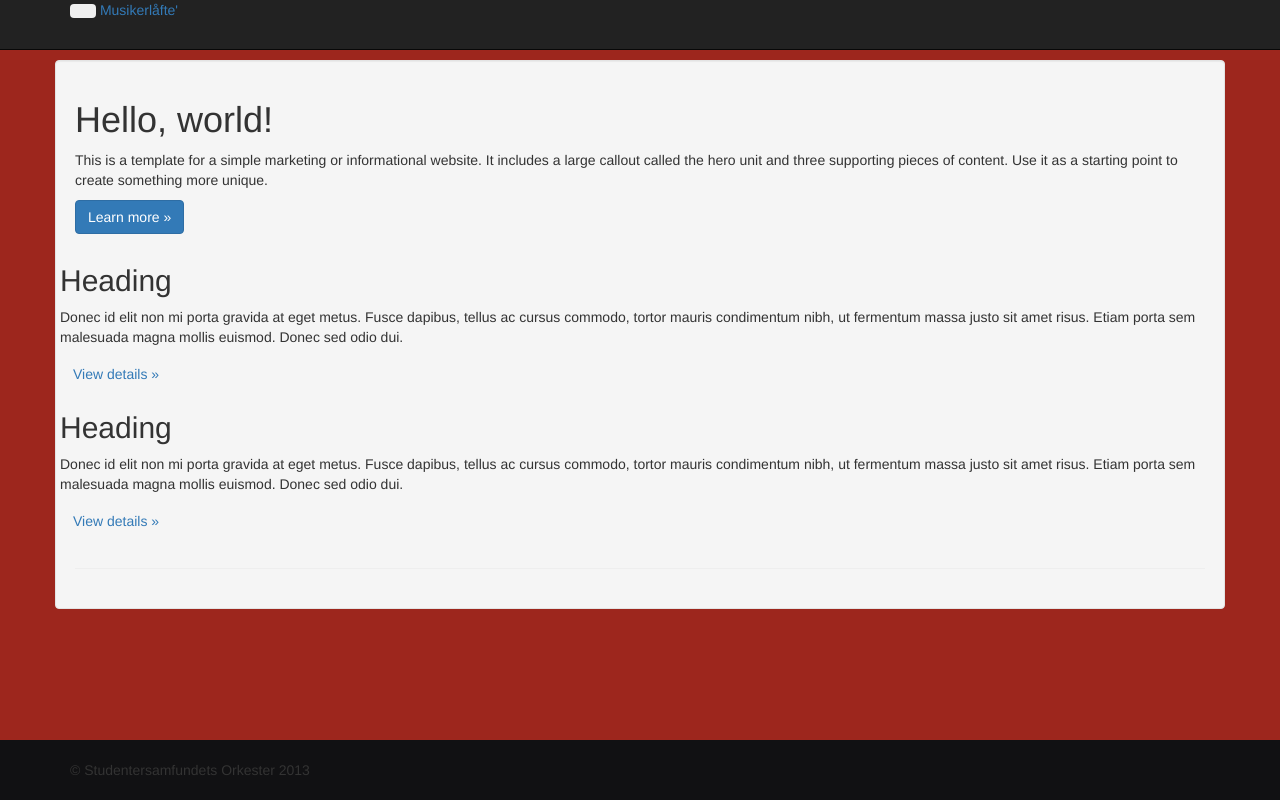
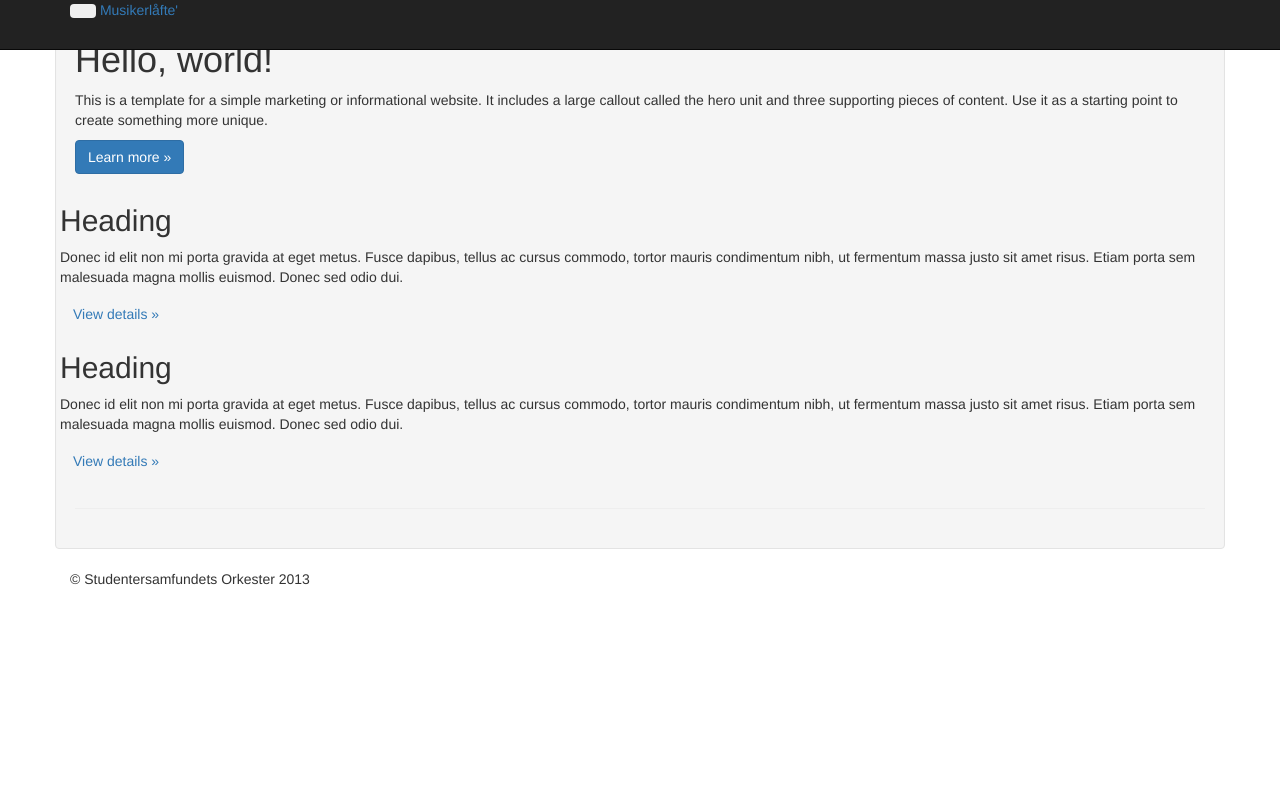
Before and after one commit to laafte/bull1, a Django app: page / in a window 1280 px wide. Run offline with Django 3.2, Linux system fonts and the light colour scheme; data that the repository does not hold is empty; some libraries are stand-ins or nearby versions.

Commit message:
move styles to css file

```diff
--- a/bull/templates/base.html
+++ b/bull/templates/base.html
@@ -9,187 +9,8 @@
 
 <!-- Le styles -->
 <link href="//netdna.bootstrapcdn.com/twitter-bootstrap/2.3.1/css/bootstrap-combined.min.css" rel="stylesheet">
-<style type="text/css">
-  body {
-    background-color: #9d261d;
-  }
+<link href="{{ STATIC_URL }}css/style.css" rel="stylesheet">
 
-    /* Sticky footer styles
-    -------------------------------------------------- */
-
-  html,
-  body {
-    height: 100%;
-    position: relative;
-    /* The html and body elements cannot have any padding or margin. */
-  }
-
-    /* Modal error message */
-  #login_error {
-    position: absolute;
-    top: 60px;
-    right: 10px;
-  }
-
-    /* Wrapper for page content to push down footer */
-  #wrap {
-    min-height: 100%;
-    height: auto !important;
-    height: 100%;
-    /* Negative indent footer by it's height */
-    margin: 0 auto -60px;
-  }
-
-    /* Set the fixed height of the footer here */
-  #push,
-  #footer {
-    height: 60px;
-  }
-
-  #footer {
-    background-color: #111113;
-  }
-
-    /* Lastly, apply responsive CSS fixes as necessary */
-  @media (max-width: 767px) {
-    #footer {
-      margin-left: -20px;
-      margin-right: -20px;
-      padding-left: 20px;
-      padding-right: 20px;
-    }
-
-    #wrap > .container {
-      margin-top: -60px;
-    }
-  }
-
-  @media (max-width: 980px) {
-    #wrap > .container {
-      margin-top: -60px;
-    }
-  }
-
-  #wrap > .container {
-    padding-top: 60px;
-  }
-
-  .container .credit {
-    margin: 20px 0;
-  }
-
-    /* CSS for sidenav */
-  .bs-docs-sidenav {
-  {#  width: 170px;#} {#  margin: 30px 0 0;#} {#  padding: 0;#} background-color: #fff;
-    -webkit-border-radius: 6px;
-    -moz-border-radius: 6px;
-    border-radius: 6px;
-    -webkit-box-shadow: 0 1px 4px rgba(0, 0, 0, .065);
-    -moz-box-shadow: 0 1px 4px rgba(0, 0, 0, .065);
-    box-shadow: 0 1px 4px rgba(0, 0, 0, .065);
-  }
-
-  .bs-docs-sidenav > li > a {
-    border: 1px solid #E5E5E5;
-    /*display: block;*/
-    /*margin: 0 0 -1px;*/
-    padding: 8px 14px;
-  }
-
-  .bs-docs-sidenav > li:first-child > a {
-    border-radius: 6px 6px 0 0;
-  }
-
-  .bs-docs-sidenav > li:last-child > a {
-    border-radius: 0 0 6px 6px;
-  }
-
-  .bs-docs-sidenav > .active > a {
-    border: 0 none;
-    box-shadow: 1px 0 0 rgba(0, 0, 0, 0.1) inset, -1px 0 0 rgba(0, 0, 0, 0.1) inset;
-    padding: 9px 15px;
-    position: relative;
-    text-shadow: 0 1px 0 rgba(0, 0, 0, 0.15);
-    z-index: 2;
-  }
-
-  .bs-docs-sidenav .icon-chevron-right {
-    float: right;
-    margin-right: -6px;
-    margin-top: 2px;
-    opacity: 0.25;
-  }
-
-  .bs-docs-sidenav > li > a:hover {
-    background-color: #F5F5F5;
-  }
-
-  .bs-docs-sidenav a:hover .icon-chevron-right {
-    opacity: 0.5;
-  }
-
-  .bs-docs-sidenav .active .icon-chevron-right, .bs-docs-sidenav .active a:hover .icon-chevron-right {
-    /*background-image: url("../img/glyphicons-halflings-white.png");*/
-    opacity: 1;
-  }
-
-  .bs-docs-sidenav.affix {
-    width: 140px;
-    position: fixed;
-  }
-
-  .bs-docs-sidenav.affix-bottom {
-    position: absolute;
-    top: auto;
-    bottom: 100px;
-    width: 140px;
-  }
-
-    /* Responsive
-    -------------------------------------------------- */
-
-    /* Desktop large
-    ------------------------- */
-  {#@media (min-width: 1200px) {#}
-  {#  .bs-docs-sidenav {#}
-  {#    width: 100px;#}
-  {#  }#}
-  {#  .bs-docs-sidenav > li > a {#}
-  {#    width: 230px \9; /* Override the previous IE8-9 hack */#}
-  {#  }#}
-  {
-  #}#}
-  {#/* Tablet to desktop#}
-  {#------------------------- */#}
-  {#@media (min-width: 768px) and (max-width: 979px) {#}
-  {#  /* Adjust sidenav width */#}
-  {#  .bs-docs-sidenav {#}
-  {#    width: 166px;#}
-  {#    margin-top: 20px;#}
-  {#  }#}
-  {#  .bs-docs-sidenav.affix {#}
-  {#    top: 0;#}
-  {#  }#}
-  {
-  #}#}
-  {##}
-  {#/* Tablet#}
-  {#------------------------- */#}
-  {#@media (max-width: 767px) {#}
-  {#  /* Sidenav */#}
-  {#  .bs-docs-sidenav {#}
-  {#    width: auto;#}
-  {#    margin-bottom: 20px;#}
-  {#  }#}
-  {#  .bs-docs-sidenav.affix {#}
-  {#    position: static;#}
-  {#    width: auto;#}
-  {#    top: 0;#}
-  {#  }#}
-  {
-  #}#}
-
-</style>
 <!-- HTML5 shim, for IE6-8 support of HTML5 elements -->
 <!--[if lt IE 9]>
       <script src="{{STATIC_URL}}js/html5shiv.js"></script>
```
Also changed, not shown: 1 other file.
